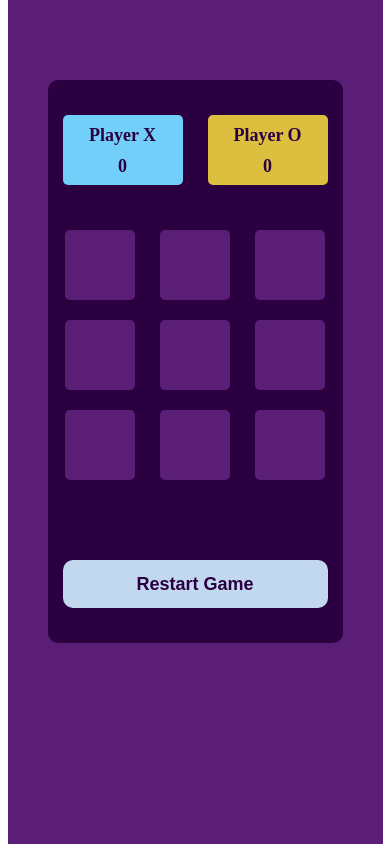
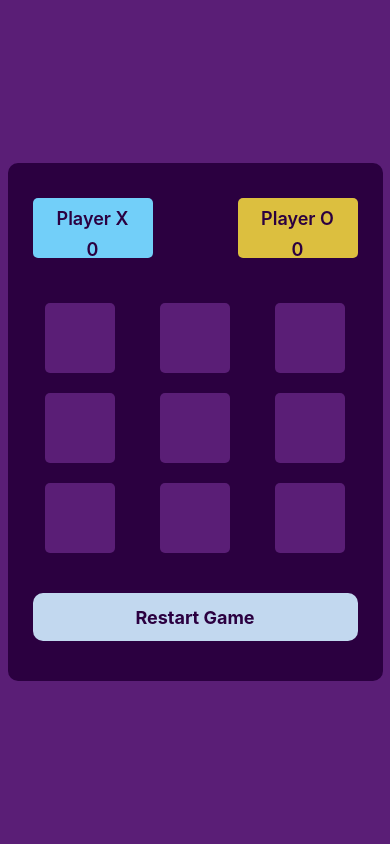
Before and after one commit to AnaMigriauli/Tic-Tac-Toe-React, a React (Vite) app: page / in a window 390 px wide. Built offline with nearby package versions, Linux system fonts and the light colour scheme.

Commit message:
added responsive

```diff
--- a/src/GlobalStyles.jsx
+++ b/src/GlobalStyles.jsx
@@ -1,6 +1,8 @@
 import { createGlobalStyle } from "styled-components";
 
 export const GlobalStyles = createGlobalStyle`
+@import url('https://fonts.googleapis.com/css2?family=Inter:wght@400;500;600;700&display=swap');
+
 *{
   box-sizing:border-box;
   margin: 0;
@@ -14,5 +16,6 @@ export const GlobalStyles = createGlobalStyle`
 }
 body{
   height:100vh;
+  font-family: 'Inter', sans-serif;
 }
 `;
--- a/src/assets/themes/themes.jsx
+++ b/src/assets/themes/themes.jsx
@@ -10,3 +10,8 @@ export const DefaultColors = {
   black: "#000",
   whiteSmoke: "#F2F2F2 ",
 };
+
+export const Breakpoints = {
+  medium: "768px",
+  large: "1050px",
+};
--- a/src/components/GameResultModal.jsx
+++ b/src/components/GameResultModal.jsx
@@ -1,6 +1,7 @@
 import Modal from "./portal/Modal";
 import styled from "styled-components";
 import PropTypes from "prop-types";
+import { Breakpoints } from "../assets/themes/themes";
 
 const GameResultModal = ({ winner, nextRoundHandler, gameRestartHandler }) => {
   return (
@@ -26,9 +27,16 @@ GameResultModal.propTypes = {
 
 const ModalContainer = styled.div`
   text-align: center;
+  font-family: "Inter", sans-serif;
   p {
     font-size: 25px;
     margin-bottom: 17px;
+  }
+  @media (min-width: ${Breakpoints.medium}) {
+    p {
+      font-size: 40px;
+      margin-bottom: 25px;
+    }
   }
 `;
 
@@ -36,6 +44,7 @@ const Btn = styled.div`
   display: flex;
   flex-direction: column;
   gap: 13px;
+  font-family: "Inter", sans-serif;
   button {
     width: 100%;
     height: 38px;
@@ -58,4 +67,12 @@ const Btn = styled.div`
       background-color: ${({ theme }) => theme.sky_hover};
     }
   }
+  @media (min-width: ${Breakpoints.medium}) {
+    gap: 25px;
+    button {
+      height: 48px;
+      border-radius: 20px;
+      font-size: 20px;
+    }
+  }
 `;
--- a/src/components/TicTacToeGame.jsx
+++ b/src/components/TicTacToeGame.jsx
@@ -2,6 +2,8 @@ import { useReducer } from "react";
 import styled from "styled-components";
 import { useEffect } from "react";
 import GameResultModal from "./GameResultModal";
+import { Breakpoints } from "../assets/themes/themes";
+import img from "../assets/images/tic. tac.toe..svg";
 
 const actionType = {
   SET_ACTIVE_PLAYER: "SET_ACTIVE_PLAYER",
@@ -95,60 +97,9 @@ const TicTacToeGame = () => {
         state.squares[a] === state.squares[b] &&
         state.squares[b] === state.squares[c]
       ) {
-        // return state.squares[a];
-        console.log(state.squares[a]);
+        return state.squares[a];
       }
     }
-    // if (
-    //   state.squares[0] !== null &&
-    //   state.squares[0] == state.squares[1] &&
-    //   state.squares[1] == state.squares[2]
-    // ) {
-    //   console.log(state.squares[0]);
-    //   return state.squares[0];
-    // } else if (
-    //   state.squares[3] !== null &&
-    //   state.squares[3] == state.squares[4] &&
-    //   state.squares[4] == state.squares[5]
-    // ) {
-    //   return state.squares[3];
-    // } else if (
-    //   state.squares[6] !== null &&
-    //   state.squares[6] == state.squares[7] &&
-    //   state.squares[7] == state.squares[8]
-    // ) {
-    //   return state.squares[6];
-    // } else if (
-    //   state.squares[0] !== null &&
-    //   state.squares[0] == state.squares[3] &&
-    //   state.squares[3] == state.squares[6]
-    // ) {
-    //   return state.squares[0];
-    // } else if (
-    //   state.squares[1] !== null &&
-    //   state.squares[1] == state.squares[4] &&
-    //   state.squares[4] == state.squares[7]
-    // ) {
-    //   return state.squares[1];
-    // } else if (
-    //   state.squares[2] !== null &&
-    //   state.squares[2] == state.squares[5] &&
-    //   state.squares[5] == state.squares[8]
-    // ) {
-    //   return state.squares[2];
-    // } else if (
-    //   state.squares[0] !== null &&
-    //   state.squares[0] == state.squares[4] &&
-    //   state.squares[4] == state.squares[8]
-    // ) {
-    //   return state.squares[0];
-    // } else if (
-    //   state.squares[2] !== null &&
-    //   state.squares[2] == state.squares[4] &&
-    //   state.squares[4] == state.squares[6]
-    // ) {
-    //   return state.squares[2];
-    // }
   };
 
   const scoreHandler = () => {
@@ -201,6 +152,7 @@ const TicTacToeGame = () => {
         />
       )}
       <MainContainer>
+        {window.innerWidth >= 1050 && <img src={img} alt="img" />}
         <GameContainer>
           <Players>
             <div>
@@ -234,52 +186,70 @@ const TicTacToeGame = () => {
 };
 
 export default TicTacToeGame;
+
 const MainContainer = styled.div`
-  width: 375px;
+  width: 100%;
   height: 100%;
   background-color: ${({ theme }) => theme.purple};
-  padding: 80px 40px;
+  display: flex;
+  align-items: center;
+  justify-content: center;
+  @media (min-width: ${Breakpoints.large}) {
+    img {
+      position: fixed;
+      bottom: 0;
+      left: 0;
+      width: 450px;
+    }
+  }
 `;
 
 const GameContainer = styled.div`
+  width: 375px;
   background-color: ${({ theme }) => theme.dark_purple};
   border-radius: 10px;
-  padding: 35px 15px;
+
+  @media (min-width: ${Breakpoints.medium}) {
+    width: 650px;
+    border-radius: 20px;
+  }
 `;
 
 const Players = styled.div`
   display: flex;
   justify-content: space-between;
-  margin-bottom: 45px;
+  margin: 35px 25px 45px 25px;
 
-  div:first-child {
+  @media (min-width: ${Breakpoints.medium}) {
+    margin: 45px 60px;
+  }
+
+  div {
     width: 120px;
-    height: 70px;
-    background-color: ${({ theme }) => theme.sky};
+    height: 60px;
     padding: 10px;
     text-align: center;
     border-radius: 5px;
     color: ${({ theme }) => theme.dark_purple};
     font-weight: 600;
     font-size: 18px;
+    @media (min-width: ${Breakpoints.medium}) {
+      width: 160px;
+      height: 70px;
+      font-size: 20px;
+      border-radius: 10px;
+    }
 
     p {
       margin-bottom: 10px;
     }
   }
+
+  div:first-child {
+    background-color: ${({ theme }) => theme.sky};
+  }
   div:last-child {
-    width: 120px;
-    height: 70px;
     background-color: ${({ theme }) => theme.yellow};
-    padding: 10px;
-    text-align: center;
-    border-radius: 5px;
-    color: ${({ theme }) => theme.dark_purple};
-    font-weight: 600;
-    font-size: 18px;
-    p {
-      margin-bottom: 10px;
-    }
   }
 `;
 
@@ -288,7 +258,11 @@ const GameBoard = styled.div`
   grid-template-columns: repeat(3, 1fr);
   place-items: center;
   gap: 20px;
-  margin-bottom: 80px;
+  margin: 0 25px 40px 25px;
+  font-family: "Inter", sans-serif;
+  @media (min-width: ${Breakpoints.medium}) {
+    margin: 0 60px 60px 60px;
+  }
 `;
 const Square = styled.div`
   display: flex;
@@ -302,9 +276,16 @@ const Square = styled.div`
   color: ${({ value, theme }) => (value === "X" ? theme.yellow : theme.sky)};
   border-radius: 5px;
   cursor: pointer;
+  @media (min-width: ${Breakpoints.medium}) {
+    width: 100px;
+    height: 100px;
+    font-size: 70px;
+    border-radius: 15px;
+  }
 `;
 
 const RestartBtn = styled.div`
+  margin: 0 25px 40px 25px;
   button {
     width: 100%;
     height: 48px;
@@ -315,8 +296,17 @@ const RestartBtn = styled.div`
     border: none;
     cursor: pointer;
     font-size: 18px;
+    font-family: "Inter", sans-serif;
     &:hover {
       background-color: ${({ theme }) => theme.light_sky_hover};
     }
   }
+  @media (min-width: ${Breakpoints.medium}) {
+    margin: 0 60px 35px 60px;
+    button {
+      height: 62px;
+      font-size: 24px;
+      border-radius: 20px;
+    }
+  }
 `;
--- a/src/components/portal/Modal.jsx
+++ b/src/components/portal/Modal.jsx
@@ -1,5 +1,6 @@
 import { createPortal } from "react-dom";
 import styled from "styled-components";
+import { Breakpoints } from "../../assets/themes/themes";
 const Modal = (props) => {
   return createPortal(
     <div>
@@ -21,6 +22,12 @@ const Div = styled.div`
   background-color: ${({ theme }) => theme.whiteSmoke};
   border-radius: 10px;
   z-index: 5;
+  @media (min-width: ${Breakpoints.medium}) {
+    width: 450px;
+    height: 350px;
+    border-radius: 20px;
+    padding: 35px;
+  }
 `;
 
 const Overlay = styled.div`
```
Also changed, not shown: src/assets/images/tic. tac.toe..svg (added).
